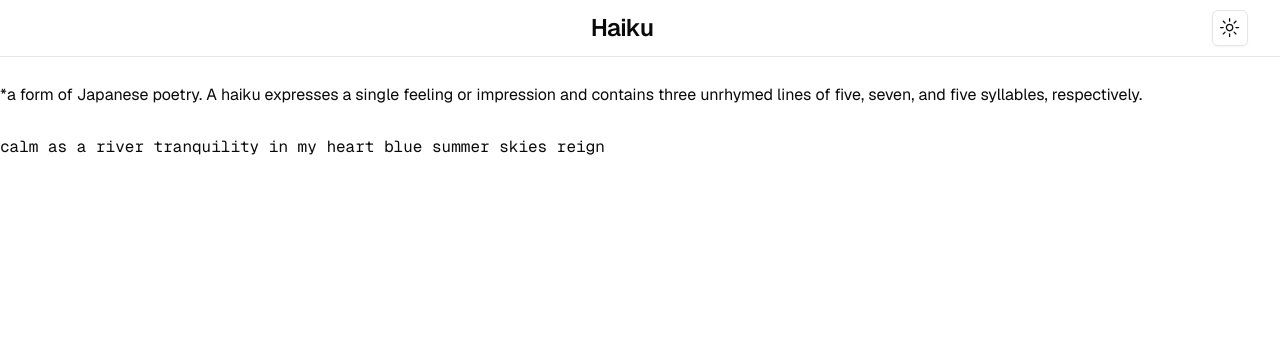
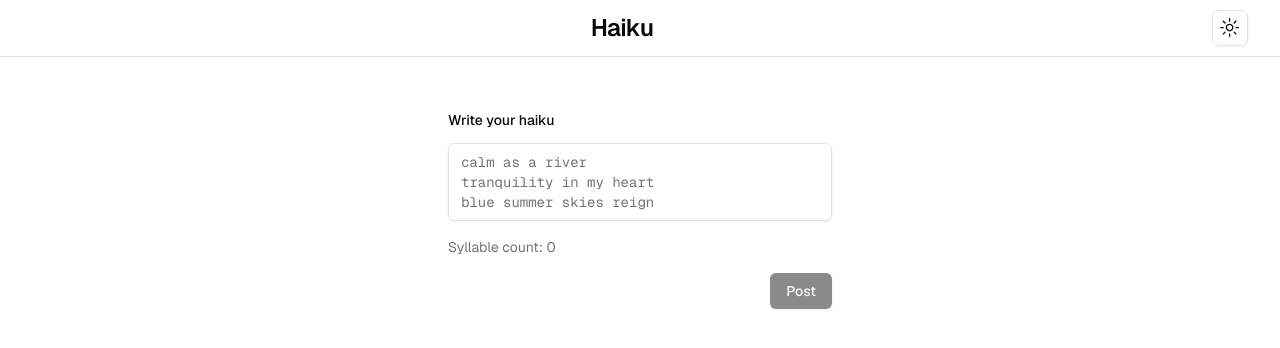
Before and after one commit to arlandfran/haiku, a Next.js app: page / in a window 1280 px wide. Shown: the top 348 px of the page. Built offline with nearby package versions, Linux system fonts and the light colour scheme.

Commit message:
Add haiku validator component
- displays a reactive syllable count
- button is disabled if there are not enough syllables to be a haiku

```diff
--- a/package.json
+++ b/package.json
@@ -13,6 +13,7 @@
   "dependencies": {
     "@radix-ui/react-dropdown-menu": "^2.0.6",
     "@radix-ui/react-icons": "^1.3.0",
+    "@radix-ui/react-label": "^2.0.2",
     "@radix-ui/react-slot": "^1.0.2",
     "class-variance-authority": "^0.7.0",
     "clsx": "^2.0.0",
@@ -21,11 +22,12 @@
     "next-themes": "^0.2.1",
     "react": "^18",
     "react-dom": "^18",
+    "syllable": "^5.0.1",
     "tailwind-merge": "^2.0.0",
     "tailwindcss-animate": "^1.0.7"
   },
   "devDependencies": {
-    "@types/node": "^20",
+    "@types/node": "^20.8.10",
     "@types/react": "^18",
     "@types/react-dom": "^18",
     "autoprefixer": "^10.0.1",
--- a/src/app/layout.tsx
+++ b/src/app/layout.tsx
@@ -18,7 +18,7 @@
     <html lang="en">
       <body
         className={cn(
-          "relative flex min-h-screen flex-col bg-background font-sans antialiased",
+          "bg-background relative flex min-h-screen flex-col font-sans antialiased",
           GeistSans.variable,
           GeistMono.variable,
         )}
--- a/src/app/page.tsx
+++ b/src/app/page.tsx
@@ -1,17 +1,13 @@
+import { HaikuValidator } from "@/components/haiku-validator";
 import SiteHeader from "@/components/site-header";
 
 export default function Home() {
   return (
-    <div>
+    <>
       <SiteHeader />
-      <p className="leading-7 [&:not(:first-child)]:mt-6">
-        *a form of Japanese poetry. A haiku expresses a single feeling or
-        impression and contains three unrhymed lines of five, seven, and five
-        syllables, respectively.
-      </p>
-      <p className="font-mono leading-7 [&:not(:first-child)]:mt-6">
-        calm as a river tranquility in my heart blue summer skies reign
-      </p>
-    </div>
+      <div className="container mt-14 max-w-md flex-1 px-8">
+        <HaikuValidator />
+      </div>
+    </>
   );
 }
--- /dev/null
+++ b/src/components/haiku-validator.tsx
@@ -0,0 +1,36 @@
+"use client";
+
+import { Button } from "@/components/ui/button";
+import { Label } from "@/components/ui/label";
+import { Textarea } from "@/components/ui/textarea";
+import { useState } from "react";
+import { syllable } from "syllable";
+
+export function HaikuValidator() {
+  const [syllableCount, setSyllableCount] = useState(0);
+
+  return (
+    <div className="flex flex-col gap-4">
+      <Label htmlFor="haiku">Write your haiku</Label>
+      <Textarea
+        id="haiku"
+        placeholder={`calm as a river\ntranquility in my heart\nblue summer skies reign`}
+        className="resize-none font-mono"
+        onChange={(e) => {
+          setSyllableCount(syllable(e.target.value));
+        }}
+        rows={3}
+      />
+      <p className="text-sm text-muted-foreground">
+        Syllable count: {syllableCount}
+      </p>
+      <Button
+        type="submit"
+        disabled={syllableCount === 17 ? false : true}
+        className="w-fit self-end"
+      >
+        Post
+      </Button>
+    </div>
+  );
+}
--- /dev/null
+++ b/src/components/ui/label.tsx
@@ -0,0 +1,26 @@
+"use client";
+
+import * as LabelPrimitive from "@radix-ui/react-label";
+import { cva, type VariantProps } from "class-variance-authority";
+import * as React from "react";
+
+import { cn } from "@/lib/utils";
+
+const labelVariants = cva(
+  "text-sm font-medium leading-none peer-disabled:cursor-not-allowed peer-disabled:opacity-70",
+);
+
+const Label = React.forwardRef<
+  React.ElementRef<typeof LabelPrimitive.Root>,
+  React.ComponentPropsWithoutRef<typeof LabelPrimitive.Root> &
+    VariantProps<typeof labelVariants>
+>(({ className, ...props }, ref) => (
+  <LabelPrimitive.Root
+    ref={ref}
+    className={cn(labelVariants(), className)}
+    {...props}
+  />
+));
+Label.displayName = LabelPrimitive.Root.displayName;
+
+export { Label };
--- /dev/null
+++ b/src/components/ui/textarea.tsx
@@ -0,0 +1,24 @@
+import * as React from "react";
+
+import { cn } from "@/lib/utils";
+
+export interface TextareaProps
+  extends React.TextareaHTMLAttributes<HTMLTextAreaElement> {}
+
+const Textarea = React.forwardRef<HTMLTextAreaElement, TextareaProps>(
+  ({ className, ...props }, ref) => {
+    return (
+      <textarea
+        className={cn(
+          "flex min-h-[60px] w-full rounded-md border border-input bg-transparent px-3 py-2 text-sm shadow-sm placeholder:text-muted-foreground focus-visible:outline-none focus-visible:ring-1 focus-visible:ring-ring disabled:cursor-not-allowed disabled:opacity-50",
+          className,
+        )}
+        ref={ref}
+        {...props}
+      />
+    );
+  },
+);
+Textarea.displayName = "Textarea";
+
+export { Textarea };
```
Also changed, not shown: 1 other file (tests, documents, lock files or other folders).
